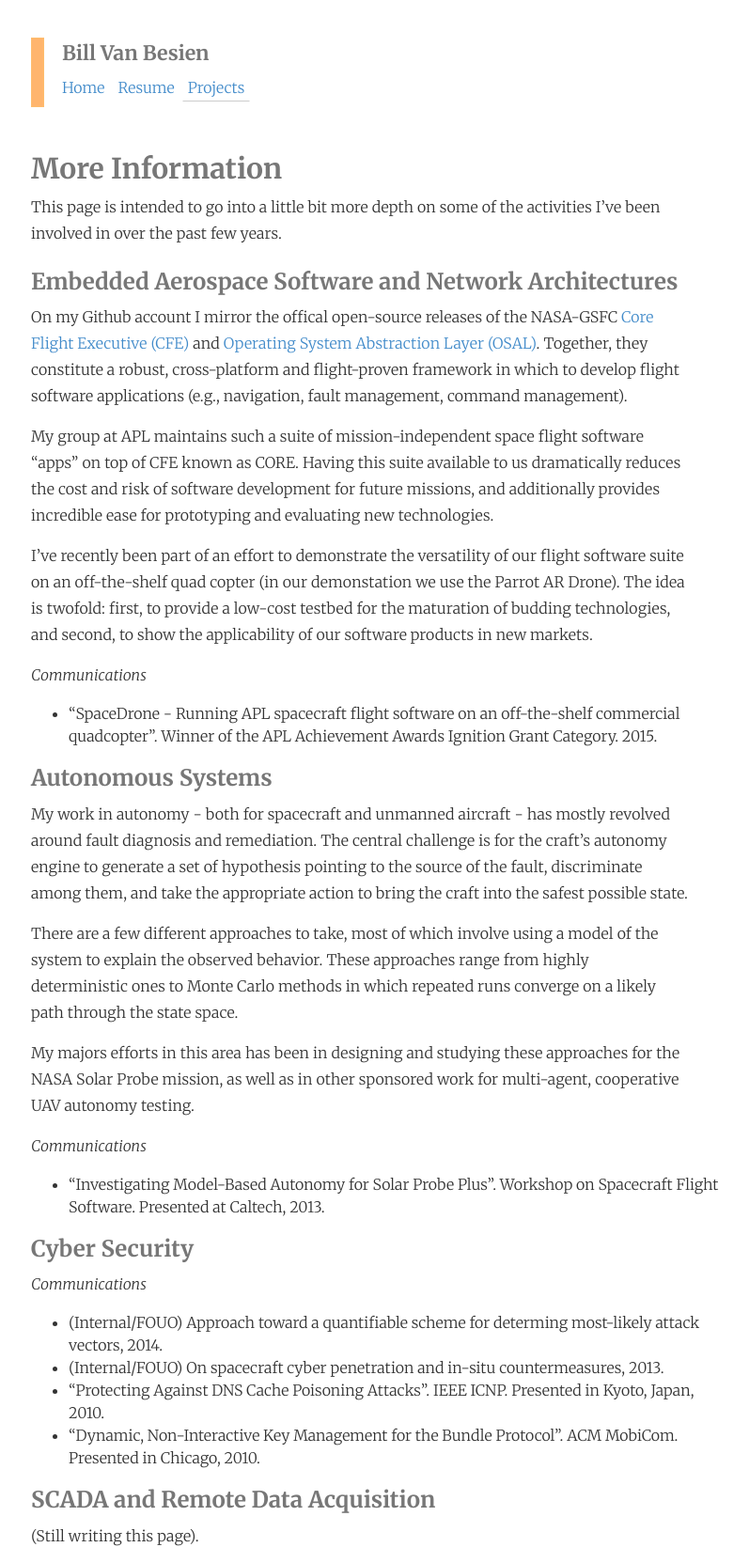
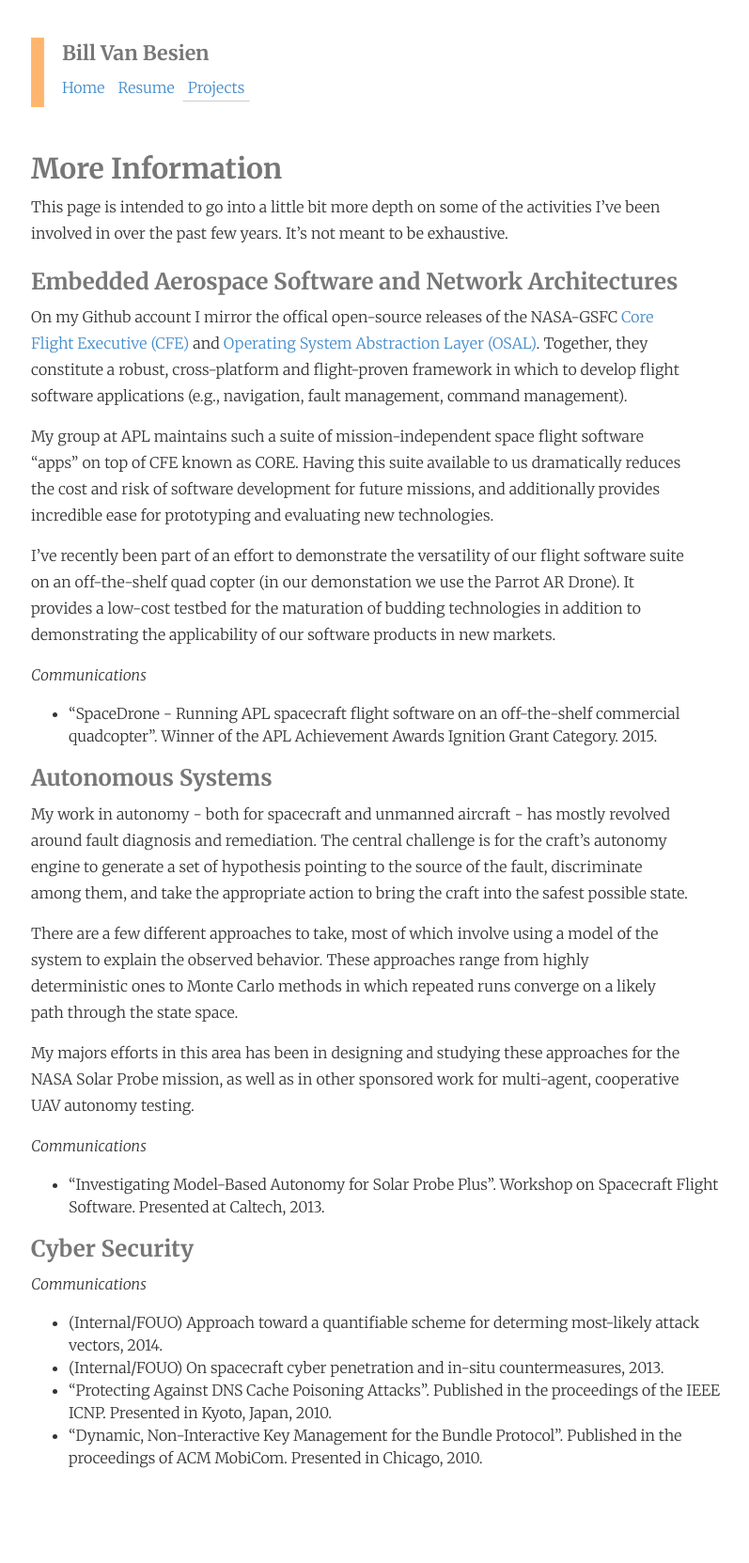
Before and after one commit to billvb/billvb.github.io, a Jekyll site: the page built from projects/index.md, in a window 1280 px wide. Shown: the whole page at 94% size, without its empty margins (37-834 px from the left). Built offline with Jekyll 4.4.1, drawn with Linux system fonts in a browser that asks for light colours; nearby versions of some CDN libraries; after the commit the page ends 1573 px from its top, so only the background shows below that.

Commit message:
Spell checks and rewording

```diff
--- a/_includes/resume.html
+++ b/_includes/resume.html
@@ -139,7 +139,7 @@ Focus in Computer Security and Information Assurance (CSIA). Fully funded 2008-2
 </div>
 <div class="resume_section_body">
     <p>
-    <strong>Stack.</strong> Most exenstive experience with C and Python in a Linux environment.
+    <strong>Stack.</strong> Most extensive experience with C and Python in a Linux environment.
     Modest experience with Scala and have an avid interest in other functional languages.
     Modest experience with C++ (Though generally suspicious outside of select use-cases).
     Prior experience with Java, Perl, and PHP.
--- a/projects/index.md
+++ b/projects/index.md
@@ -5,7 +5,7 @@ layout: base
 
 ## More Information
 
-This page is intended to go into a little bit more depth on some of the activities I've been involved in over the past few years.
+This page is intended to go into a little bit more depth on some of the activities I've been involved in over the past few years. It's not meant to be exhaustive.
 
 ### Embedded Aerospace Software and Network Architectures
 
@@ -18,7 +18,7 @@ and additionally provides incredible ease for prototyping and evaluating new tec
 
 I've recently been part of an effort to demonstrate the versatility of our flight software suite on an off-the-shelf quad copter
 (in our demonstation we use the Parrot AR Drone).
-The idea is twofold: first, to provide a low-cost testbed for the maturation of budding technologies, and second, to show the applicability of our software products in new markets.
+It provides a low-cost testbed for the maturation of budding technologies in addition to demonstrating the applicability of our software products in new markets.
 
 *Communications*
 
@@ -49,12 +49,5 @@ as well as in other sponsored work for multi-agent, cooperative UAV autonomy tes
 
  * (Internal/FOUO) Approach toward a quantifiable scheme for determing most-likely attack vectors, 2014.
  * (Internal/FOUO) On spacecraft cyber penetration and in-situ countermeasures, 2013.
- * "Protecting Against DNS Cache Poisoning Attacks". IEEE ICNP. Presented in Kyoto, Japan, 2010.
- * "Dynamic, Non-Interactive Key Management for the Bundle Protocol". ACM MobiCom. Presented in Chicago, 2010.
-
-
-
-
-### SCADA and Remote Data Acquisition
-
-(Still writing this page).
+ * "Protecting Against DNS Cache Poisoning Attacks". Published in the proceedings of the IEEE ICNP. Presented in Kyoto, Japan, 2010.
+ * "Dynamic, Non-Interactive Key Management for the Bundle Protocol". Published in the proceedings of ACM MobiCom. Presented in Chicago, 2010.
```
Also changed, not shown: index.md (+2 -1 lines).
